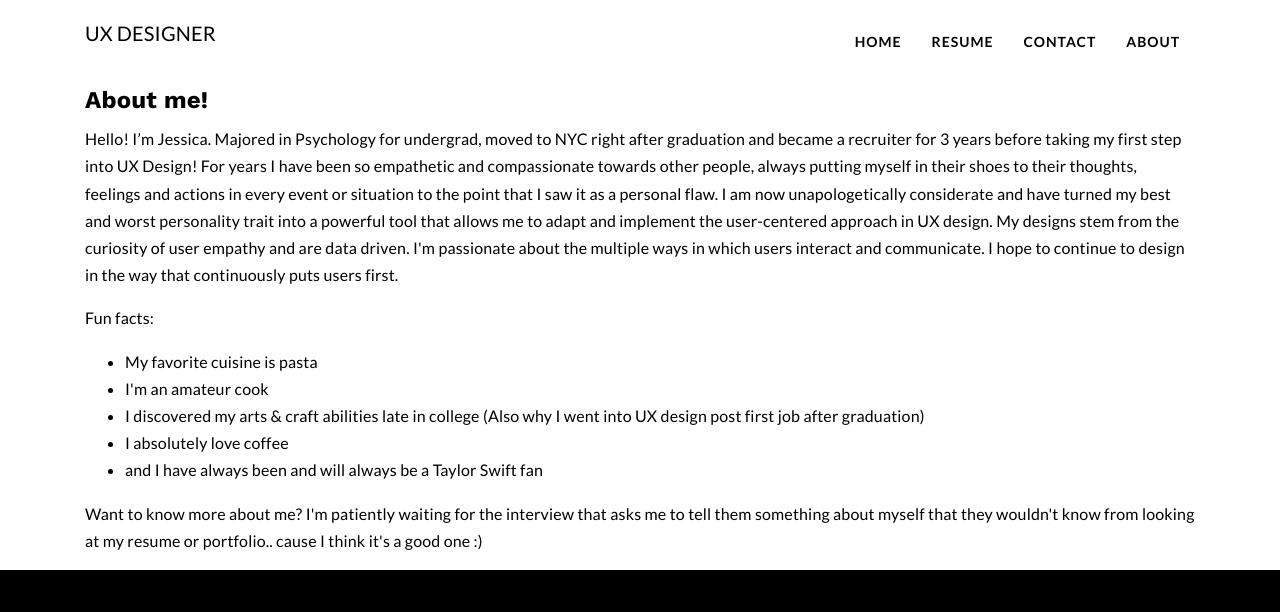
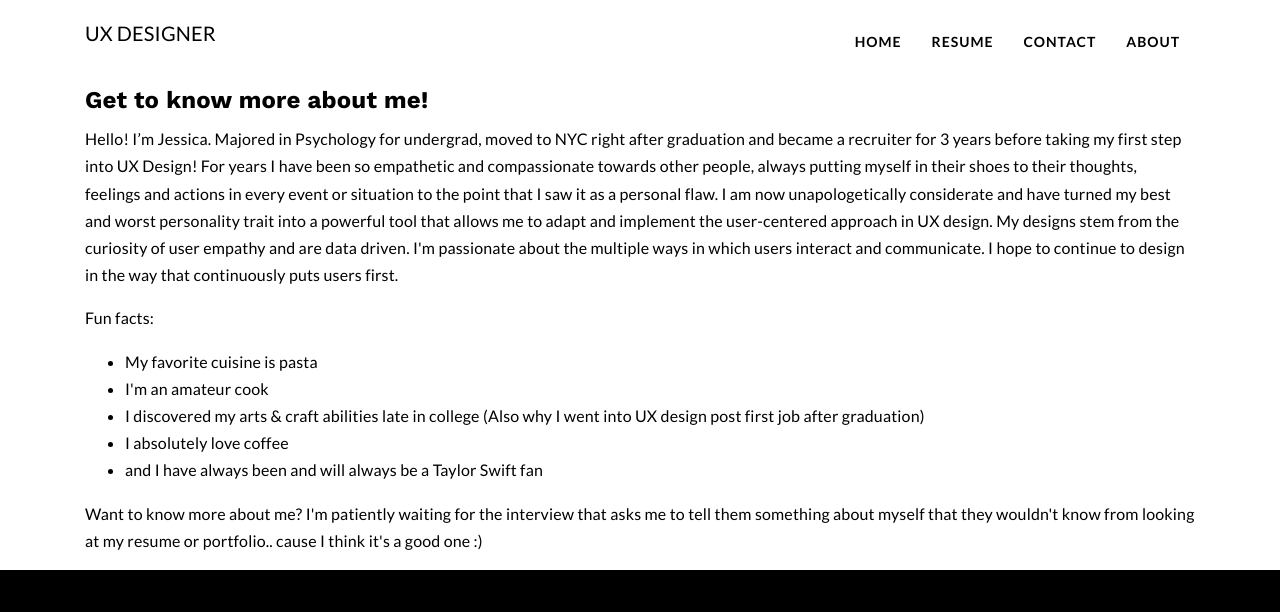
Before and after one commit to jchangux/jchangux-portfolio, a plain HTML site: page about.html in a window 1280 px wide. Shown: the top 612 px of the page. Drawn offline with nearby package versions, Linux system fonts and the light colour scheme; some packages are replaced by stand-ins of ours.

Commit message:
Update about.html

```diff
--- a/about.html
+++ b/about.html
@@ -58,7 +58,7 @@
 <div class="container">
     <div class="problemStatement">
 
-            <h3>About me!</h3>
+            <h3>Get to know more about me!</h3>
             <p>
                 Hello! I’m Jessica.
 
```
